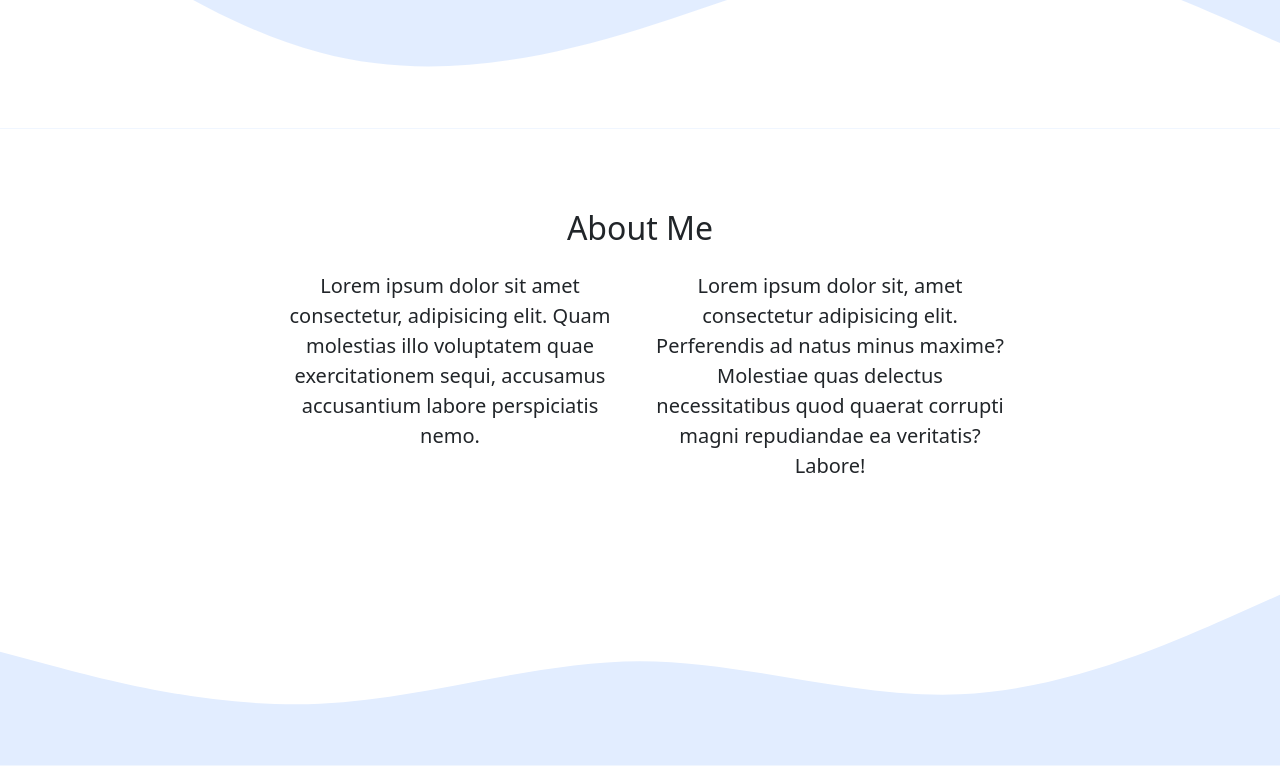
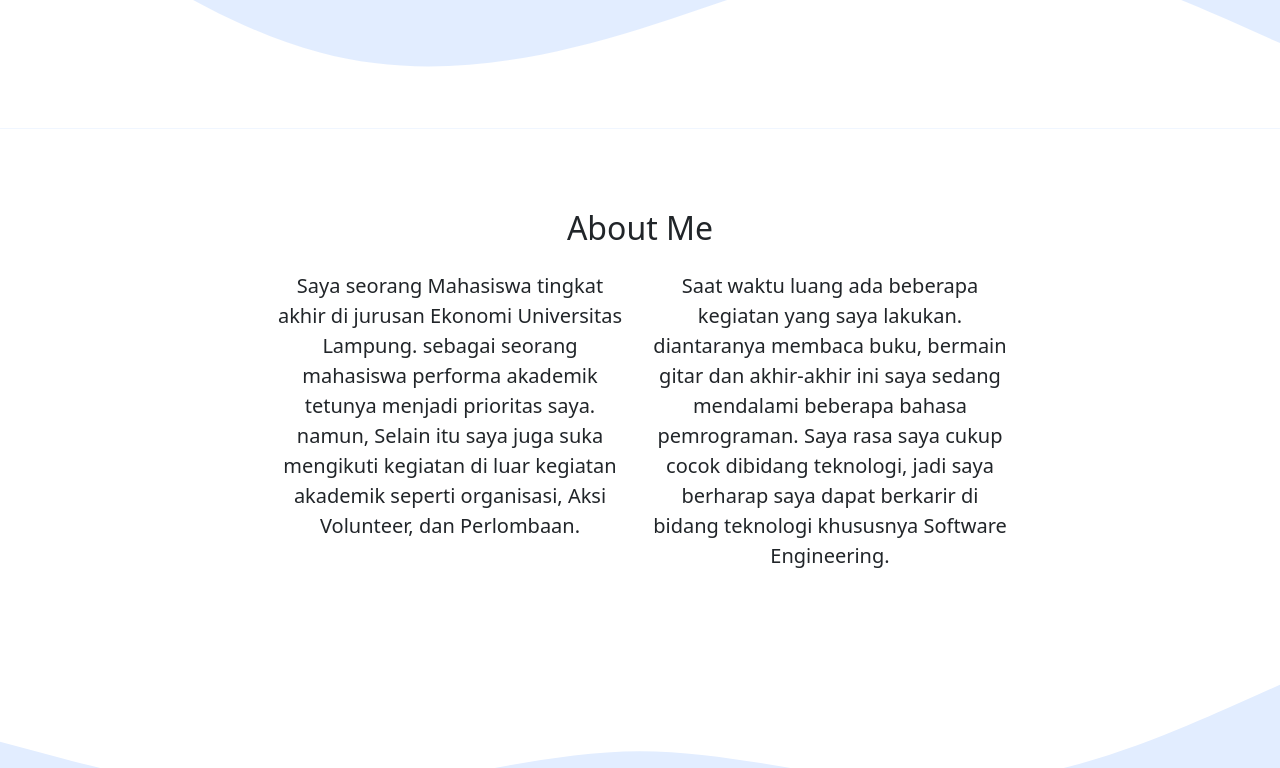
Before and after one commit to jackzenith/My-Poject, a plain HTML site: page index.html in a window 1280 px wide. Shown: the part 577-1345 px from the top of the page. Drawn offline with nearby package versions, Linux system fonts and the light colour scheme.

Commit message:
ganti teks isi about me dan projects

```diff
--- a/index.html
+++ b/index.html
@@ -66,9 +66,9 @@
         </div>
         <div class="row justify-content-center fs-5 text-center">
           <div class="col-md-4">
-            <p>Lorem ipsum dolor sit amet consectetur, adipisicing elit. Quam molestias illo voluptatem quae exercitationem sequi, accusamus accusantium labore perspiciatis nemo.</p>
+            <p>Saya seorang Mahasiswa tingkat akhir di jurusan Ekonomi Universitas Lampung. sebagai seorang mahasiswa performa akademik tetunya menjadi prioritas saya. namun, Selain itu saya juga suka mengikuti kegiatan di luar kegiatan akademik seperti organisasi, Aksi Volunteer, dan Perlombaan.</p>
           </div>
-          <div class="col-md-4">Lorem ipsum dolor sit, amet consectetur adipisicing elit. Perferendis ad natus minus maxime? Molestiae quas delectus necessitatibus quod quaerat corrupti magni repudiandae ea veritatis? Labore!</div>
+          <div class="col-md-4">Saat waktu luang ada beberapa kegiatan yang saya lakukan. diantaranya membaca buku, bermain gitar dan akhir-akhir ini saya sedang mendalami beberapa bahasa pemrograman. Saya rasa saya cukup cocok dibidang teknologi, jadi saya berharap saya dapat berkarir di bidang teknologi khususnya Software Engineering.</div>
         </div>
       </div>
       <svg xmlns="http://www.w3.org/2000/svg" viewBox="0 0 1440 320">
```
